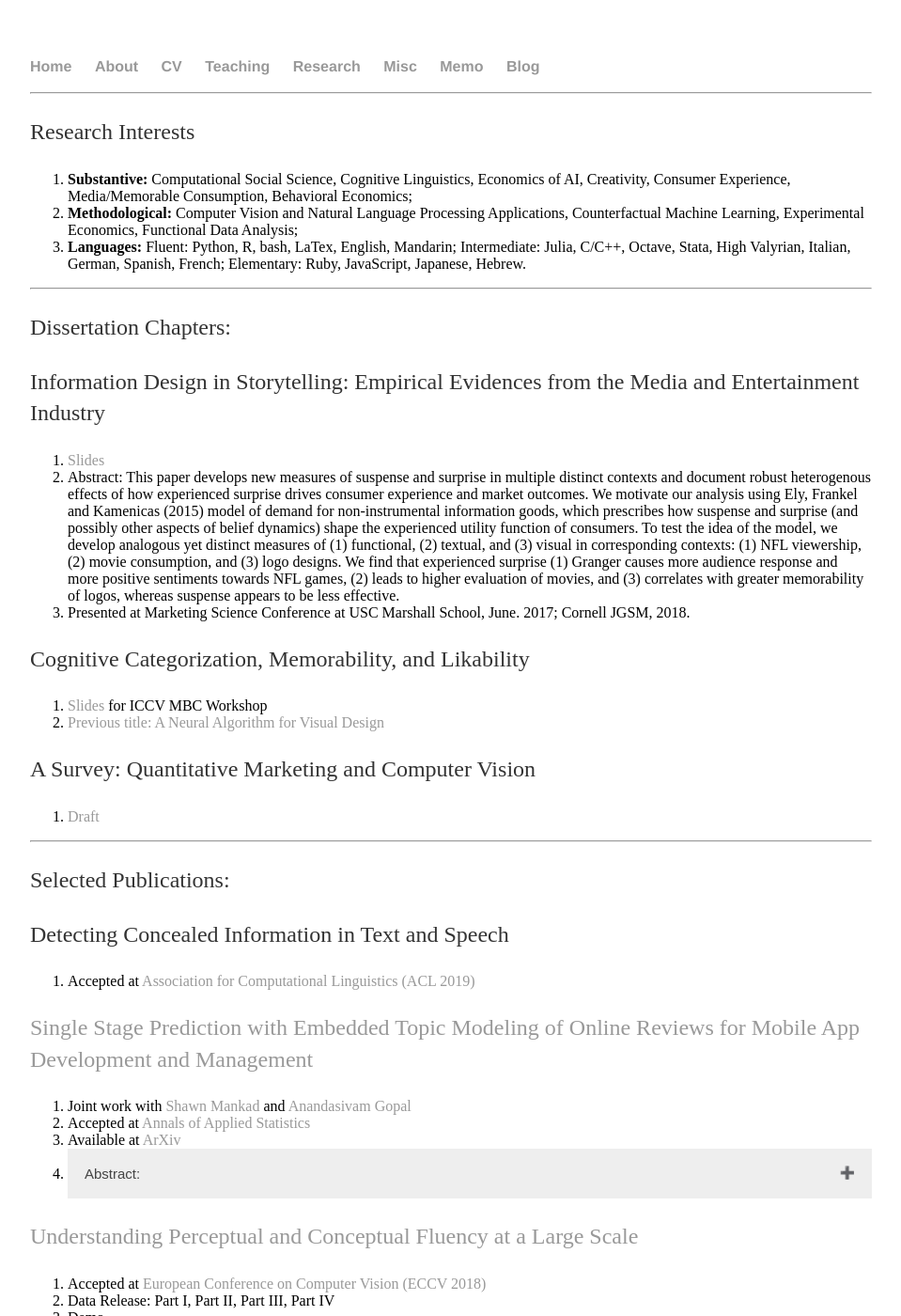
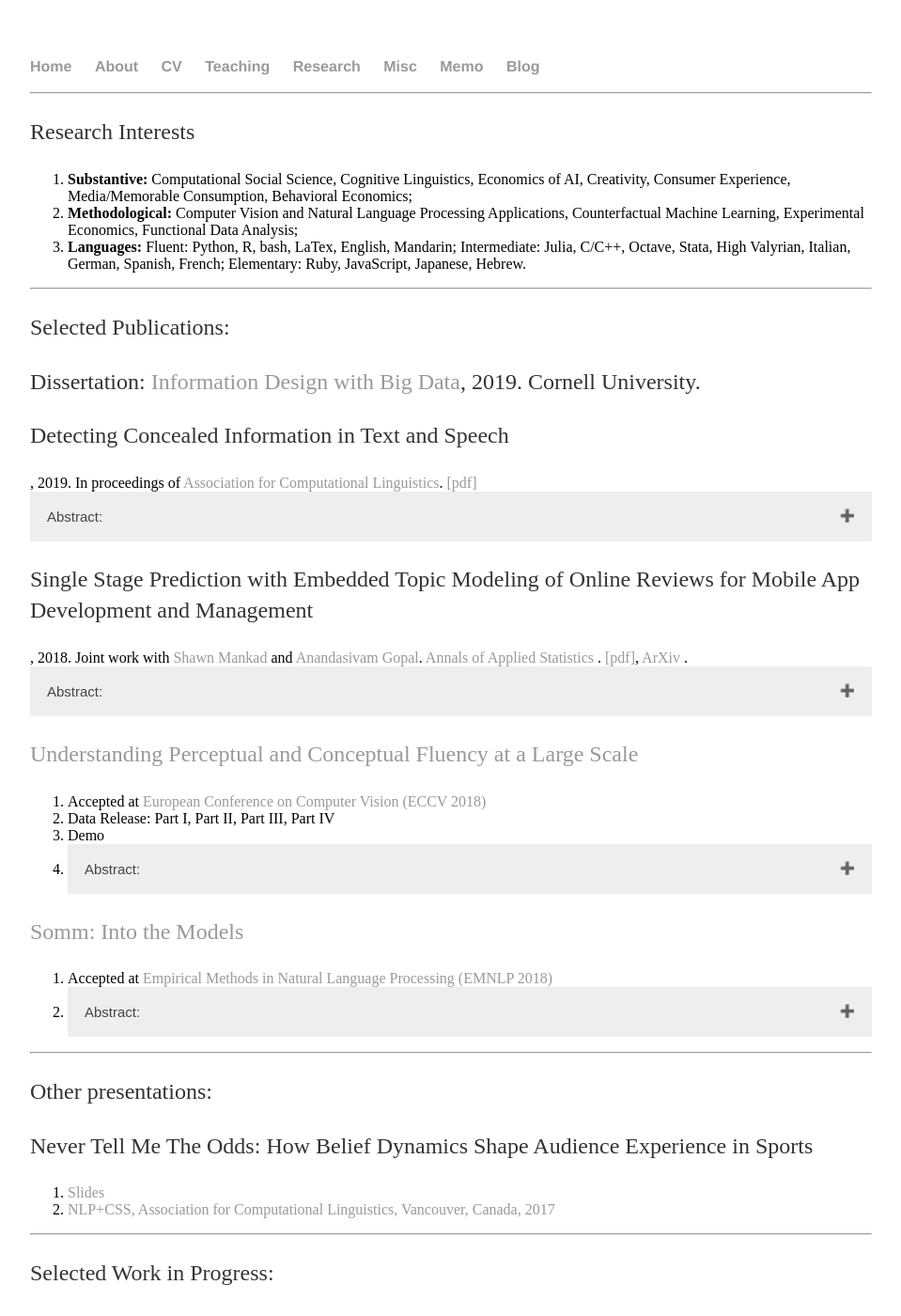
Before and after one commit to shenglih/shenglih.github.io, a Jekyll site: the page built from research/index.html, in a window 1280 px wide and 1400 px high. Shown: the whole window at 94% size, without its empty margins (160-1119 px from the left). Built offline with Jekyll 4.4.1, drawn with Linux system fonts in a browser that asks for light colours; some of the changed lines change nothing that is shown.

Commit message:
Update index.html

```diff
--- a/research/index.html
+++ b/research/index.html
@@ -2,6 +2,22 @@
 layout: research
 title: Shengli Hu, Research
 ---
+<script>
+var coll = document.getElementsByClassName("collapsible");
+var i;
+
+for (i = 0; i < coll.length; i++) {
+  coll[i].addEventListener("click", function() {
+    this.classList.toggle("active");
+    var content = this.nextElementSibling;
+    if (content.style.display === "block") {
+      content.style.display = "none";
+    } else {
+      content.style.display = "block";
+    }
+  });
+}
+</script>
 <div class="blurb">
 	<hr>
 	<p> Research Interests </p>
@@ -14,7 +30,8 @@ title: Shengli Hu, Research
 <!-- <h2> Dissertation Committee: Shawn Mankad, Vrinda Kadiyali, Kavita Bala, Vithala Rao </h2> -->
 
 <hr>
-	<p> Dissertation Chapters:</p>
+	<p> Selected Publications:</p>
+	<p>Dissertation: <a href="/research/dissertation.pdf">Information Design with Big Data</a>, 2019. Cornell University.</p>
 	<!--<p> Job Market Paper: </p>
 	<p> A Trip Down Memory Lane: Identifying and Reconstructing Memorable Consumer Experiences</p>
 	<ol>
@@ -28,7 +45,7 @@ title: Shengli Hu, Research
 		<li> Abstract:</li>
 		<li> Dataset: <a href=""> Instagram 14-15 </a></li>
 		<li> Code: <a href=""> Github Link</a></li>
-	</ol>-->
+	</ol>
 
 	<p>Information Design in Storytelling: Empirical Evidences from the Media and Entertainment Industry</p>
 	<ol>
@@ -48,20 +65,14 @@ title: Shengli Hu, Research
 		<li><a href=""> Draft</a> </li>
 	</ol>
 
-<hr>
-	<p> Selected Publications:</p>
-	<p> Detecting Concealed Information in Text and Speech </p>
-	<ol>
-		<li> Accepted at <a href="http://www.acl2019.org/EN/index.xhtml"> Association for Computational Linguistics (ACL 2019)</a> </li>
-	</ol>
+<hr>-->
+	<p>Detecting Concealed Information in Text and Speech</p>, 2019. In proceedings of <a href="http://www.acl2019.org/EN/index.xhtml"> Association for Computational Linguistics</a>. <a href="/research/1440_Paper.pdf">[pdf]</a>
+	<button class="collapsible"> Abstract: </button>
+	<div class="content"> Motivated by infamous cheating scandals in various industries and political events, we address the problem of detecting concealed information in technical settings. In this work, we explore acoustic-prosodic and linguistic indicators of information concealment by collecting a unique corpus of professionals practicing for oral exams while concealing information. We reveal subtle signs of concealed information in speech and text, compare, and contrast them with those in deception detection literature, thus uncovering the link between concealing information and deception. We then present a series of experiments that automatically detect concealed information from text and speech. We compare the use of acoustic-prosodic, linguistic, and individual feature sets, using different machine learn- ing models. Finally, we present a multi-task learning framework with acoustic, linguistic, and individual features, that outperforms hu- man performance by over 15%.</div>
 
-	<p> <a href="/research/prediction_with_text.pdf">Single Stage Prediction with Embedded Topic Modeling of Online Reviews for Mobile App Development and Management</a></p>
-
-  <ol>
-    <li> Joint work with <a href="http://mankad-research.hosting.cornell.edu">Shawn Mankad</a> and <a href="http://scholar.rhsmith.umd.edu/anandgopal/home?destination=home">Anandasivam Gopal</a></li>
-    <li> Accepted at <a href="https://www.imstat.org/journals-and-publications/annals-of-applied-statistics/"> Annals of Applied Statistics </a></li>
-<li> Available at <a href="https://arxiv.org/"> ArXiv </a></li>
-	  <li> <button class="collapsible"> Abstract: </button>
+	<p>Single Stage Prediction with Embedded Topic Modeling of Online Reviews for Mobile App Development and Management</p>, 2018. Joint work with <a href="http://mankad-research.hosting.cornell.edu">Shawn Mankad</a> and <a href="http://scholar.rhsmith.umd.edu/anandgopal/home?destination=home">Anandasivam Gopal</a>.
+	<a href="https://www.imstat.org/journals-and-publications/annals-of-applied-statistics/"> Annals of Applied Statistics </a>. <a href="/research/prediction_with_text.pdf">[pdf]</a>, <a href="https://arxiv.org/">ArXiv </a>.
+	  <button class="collapsible"> Abstract: </button>
 		  <div class="content">
 			  Mobile apps are one of the building blocks of the mobile digital economy. A
 differentiating feature of mobile apps to traditional enterprise software is online
```
